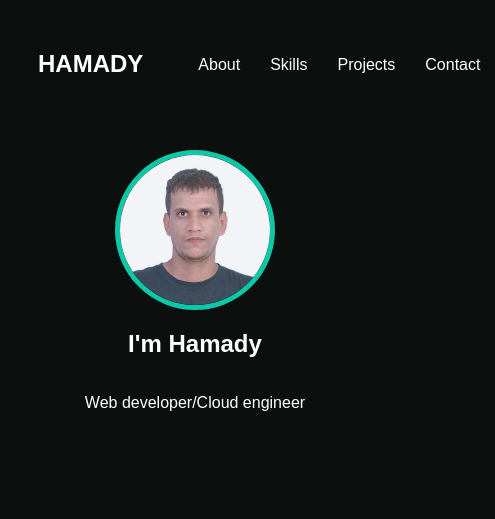
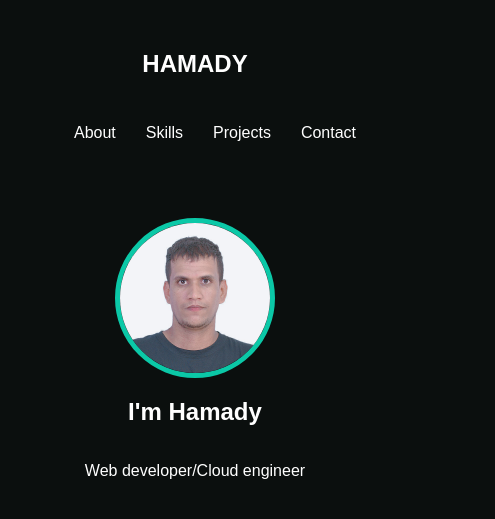
Before and after one commit to H7amady/hamady, a plain HTML site: page index.html in a window 390 px wide. Shown: the whole page, 495 px wide, since content can reach past the window. Drawn offline with Linux system fonts and the light colour scheme; files whose address does not match are found by name.

Commit message:
Initial commit

```diff
--- a/styles/style.css
+++ b/styles/style.css
@@ -41,3 +41,12 @@ body {
 
   border: 5px solid #0bc8a7;
 }
+
+/* for mibile */
+
+@media only screen and (max-width: 620px) {
+  #nav {
+    flex-direction: column;
+    align-items: center;
+  }
+}
```
